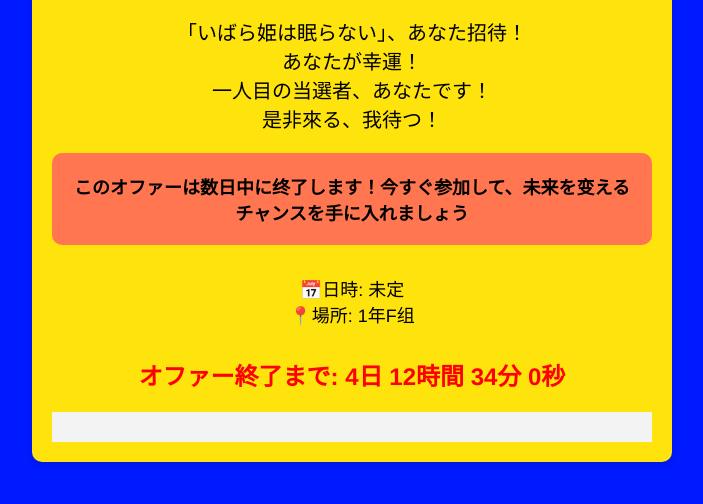
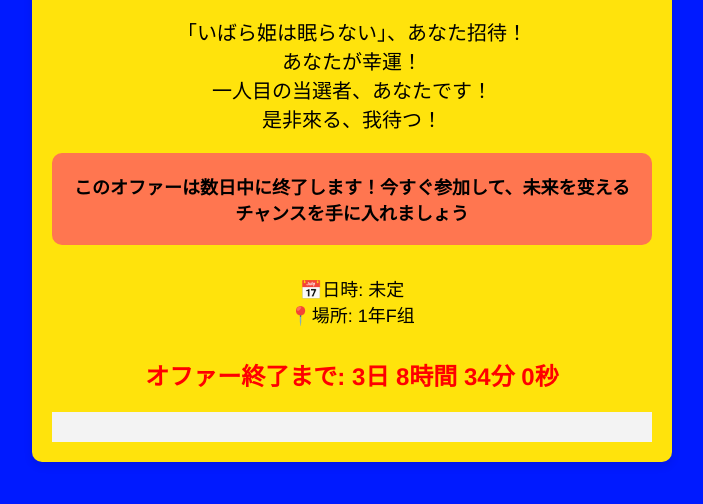
Before and after one commit to shoeipikaia/Kinensai2023, a plain HTML site: page index.html in a window 1280 px wide. Shown: the part 148-652 px from the top of the page, without its empty margins (288-991 px from the left). Drawn offline with Linux system fonts and the light colour scheme.

```diff
--- a/index.html
+++ b/index.html
@@ -34,11 +34,28 @@
 
     <script>
         // カウントダウンタイマーの設定
-        const endTime = new Date(2023, 8, 18, 16, 0, 0).getTime(); // 2023年9月18日16時を設定
+const endTimes = [
+    new Date(2023, 8, 17, 12, 0, 0).getTime(),
+    new Date(2023, 8, 17, 15, 0, 0).getTime(),
+    new Date(2023, 8, 18, 11, 45, 0).getTime(),
+    new Date(2023, 8, 18, 15, 30, 0).getTime()
+];
+
+let currentEndTimeIndex = 0;
 
 function updateCountdown() {
     const now = new Date().getTime();
-            const distance = endTime - now;
+    let distance = endTimes[currentEndTimeIndex] - now;
+
+    if (distance < 0) {
+        currentEndTimeIndex++;
+        if (currentEndTimeIndex >= endTimes.length) {
+            clearInterval(interval);
+            document.getElementById("countdown").innerHTML = "オファーは終了しました";
+            return;
+        }
+        distance = endTimes[currentEndTimeIndex] - now;
+    }
 
     const days = Math.floor(distance / (1000 * 60 * 60 * 24));
     const hours = Math.floor((distance % (1000 * 60 * 60 * 24)) / (1000 * 60 * 60));
@@ -46,11 +63,6 @@
     const seconds = Math.floor((distance % (1000 * 60)) / 1000);
 
     document.getElementById("countdown").innerHTML = "オファー終了まで: " + days + "日 " + hours + "時間 " + minutes + "分 " + seconds + "秒";
-
-            if (distance < 0) {
-                clearInterval(interval);
-                document.getElementById("countdown").innerHTML = "オファーは終了しました";
-            }
 }
 
 const interval = setInterval(updateCountdown, 1000);
```
Lines whose indentation alone changed are shown as unchanged.
